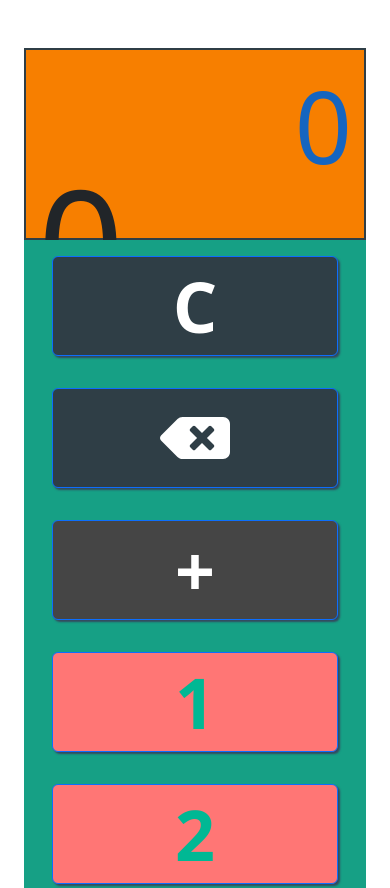
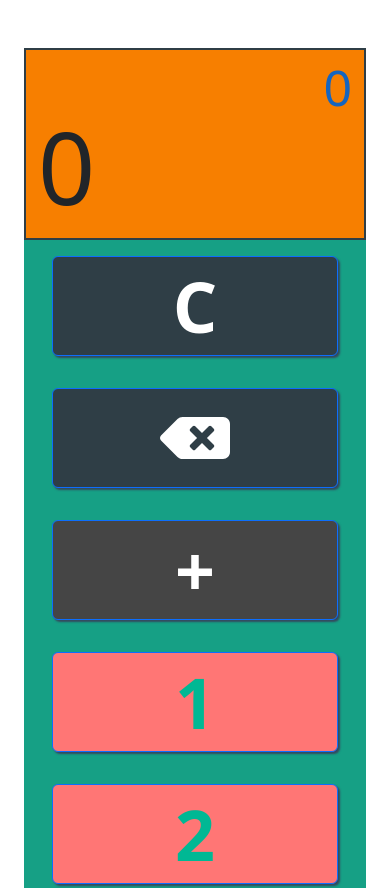
Before and after one commit to Md-Tarikul-Islam-Juel/calculator, a React (Create React App) app: page / in a window 390 px wide. Shown: the top 888 px of the page. Built offline with nearby package versions, Linux system fonts and the light colour scheme.

Commit message:
Update Calculator.css

```diff
--- a/src/components/Calculator/Calculator.css
+++ b/src/components/Calculator/Calculator.css
@@ -75,10 +75,10 @@
     line-height: 0px;
   }
   .display_row_1 p {
-    font-size: 100px;
+    font-size: 50px;
   }
   .display_row_2 h1 {
-    font-size: 150px;
+    font-size: 100px;
     line-height: 50px;
   }
 }
@@ -101,10 +101,10 @@
     line-height: 0px;
   }
   .display_row_1 p {
-    font-size: 100px;
+    font-size: 50px;
   }
   .display_row_2 h1 {
-    font-size: 150px;
+    font-size: 100px;
     line-height: 50px;
   }
 }
@@ -128,10 +128,10 @@
     line-height: 0px;
   }
   .display_row_1 p {
-    font-size: 100px;
+    font-size: 50px;
   }
   .display_row_2 h1 {
-    font-size: 150px;
+    font-size: 100px;
     line-height: 50px;
   }
 }
```
